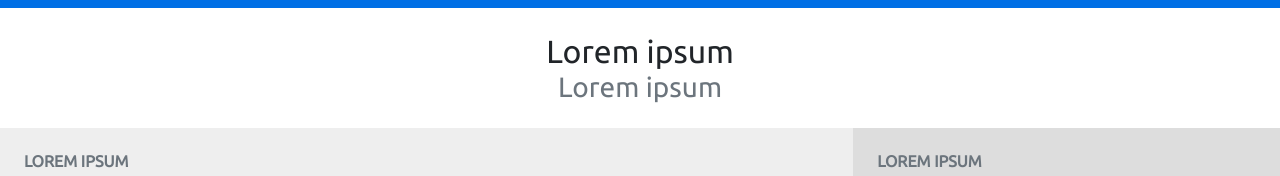
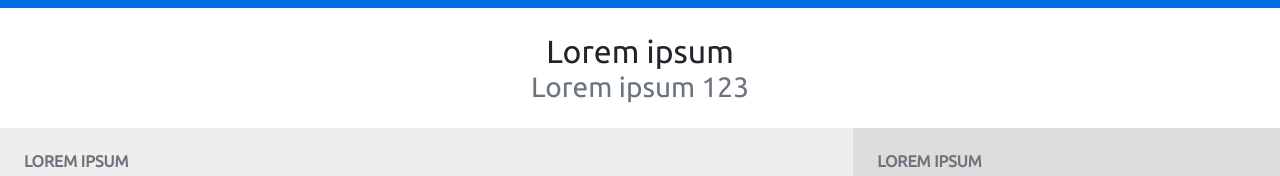
Before and after one commit to gurjao/curriculum, a plain HTML site: page index.html in a window 1280 px wide. Shown: the top 176 px of the page. Drawn offline with Linux system fonts and the light colour scheme.

Commit message:
Ajustes para enviar para master

```diff
--- a/index.html
+++ b/index.html
@@ -22,7 +22,7 @@
 
 	<hr class="my-0 bg-primary" style="border-top-width: 8px">
 	<h2 class="text-center mt-4 mb-0">Lorem ipsum</h2>
-	<h3 class="text-center text-muted mt-0 mb-4">Lorem ipsum</h3>
+	<h3 class="text-center text-muted mt-0 mb-4">Lorem ipsum 123</h3>
 
 	<div class="container-fluid">
 		<div class="row text-justify">
```
